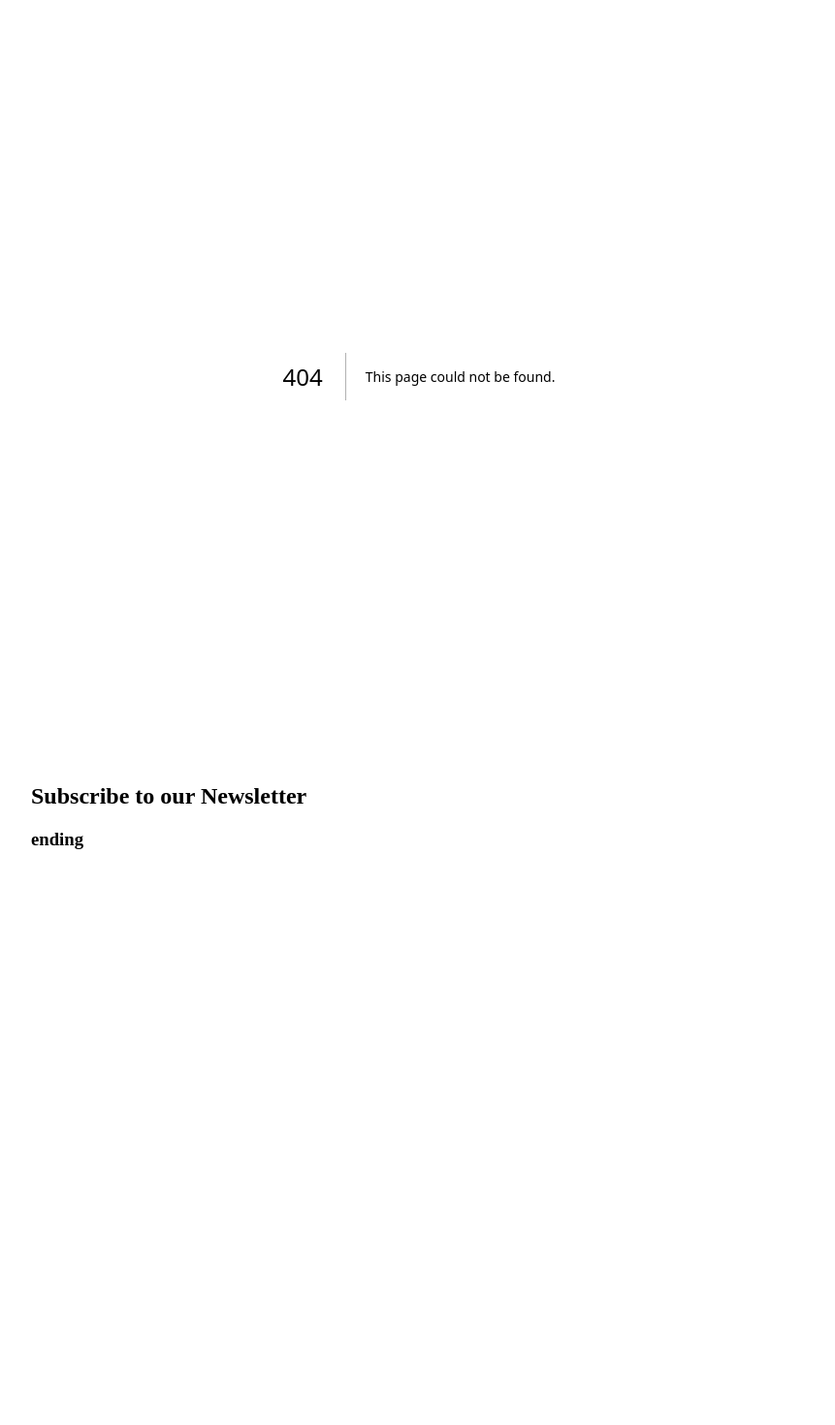
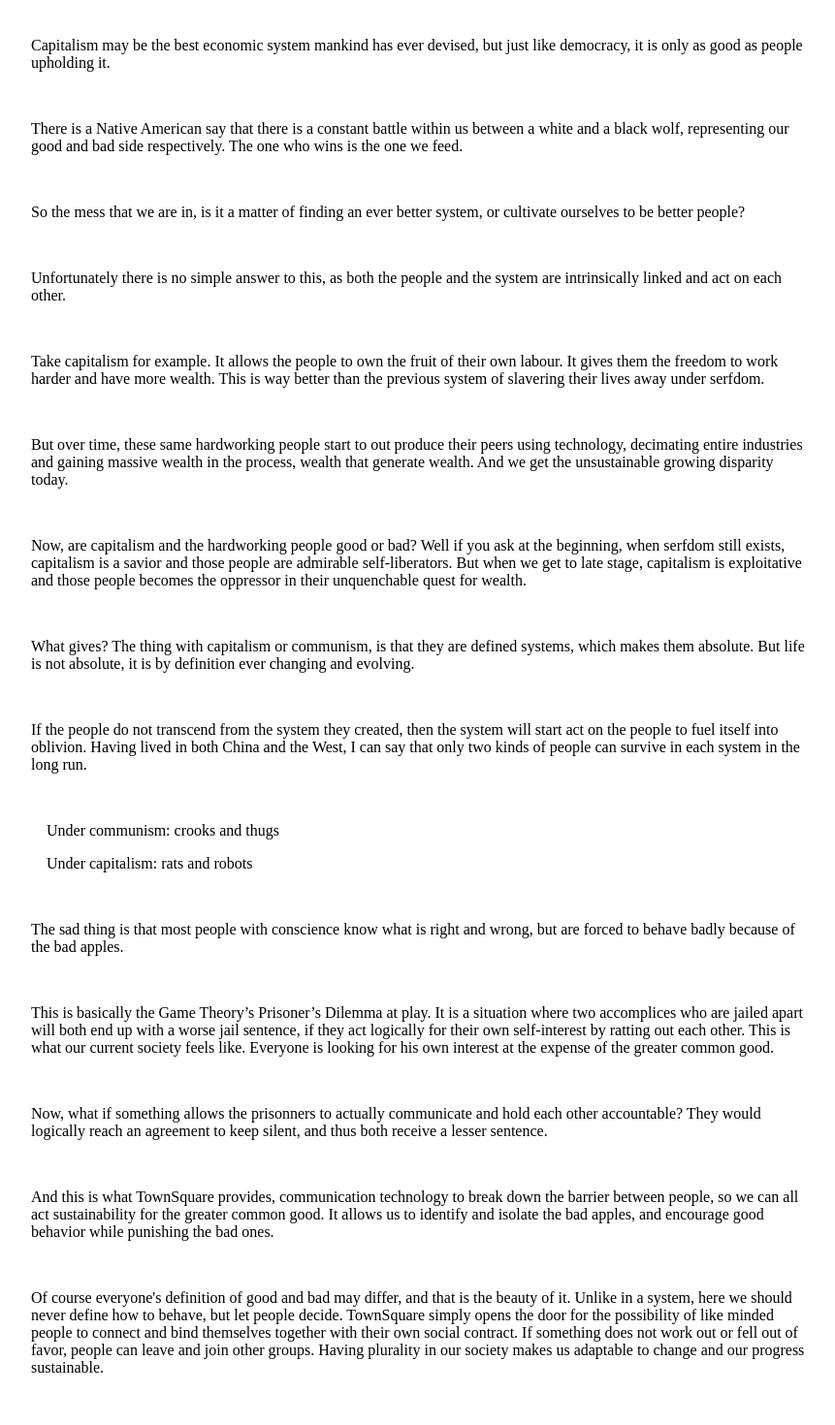
Before and after one commit to SeanVancouver/townsquare_app, a Next.js app: page /why/people in a window 1280 px wide. Before the commit this address had no page. Shown: the part 680-2150 px from the top of the page at 97% size, without its empty margins (208-1069 px from the left). Before the commit the page ends 1576 px from the top, so only its background shows below. Built offline with nearby package versions, Linux system fonts and the light colour scheme.

Commit message:
done people

```diff
--- a/app/why/humanNature/page.js
+++ /dev/null
@@ -1,12 +0,0 @@
-import WhyHeader from '@/components/why/WhyHeader'
-
-const Index = () => {
-  return (
-    <>
-      <WhyHeader />
-      <div>Human nature</div>
-    </>
-  )
-}
-
-export default Index
--- /dev/null
+++ b/app/why/people/page.js
@@ -0,0 +1,51 @@
+import Link from 'next/link';
+
+const Index = () => {
+  return (
+    <>
+      <div>
+        <p><br /></p>
+        <p>Capitalism may be the best economic system mankind has ever devised, but just like democracy, it is only as good as people upholding it.</p>
+        <p><br /></p>
+        <p>There is a Native American say that there is a constant battle within us between a white and a black wolf, representing our good and bad side respectively. The one who wins is the one we feed.</p>
+        <p><br /></p>
+        <p>So the mess that we are in, is it a matter of finding an ever better system, or cultivate ourselves to be better people?</p>
+        <p><br /></p>
+        <p>Unfortunately there is no simple answer to this, as both the people and the system are intrinsically linked and act on each other.</p>
+        <p><br /></p>
+        <p>Take capitalism for example. It allows the people to own the fruit of their own labour. It gives them the freedom to work harder and have more wealth. This is way better than the previous system of slavering their lives away under serfdom.</p>
+        <p><br /></p>
+        <p>But over time, these same hardworking people start to out produce their peers using technology, decimating entire industries and gaining massive wealth in the process, wealth that generate wealth. And we get the unsustainable growing disparity today.</p>
+        <p><br /></p>
+        <p>Now, are capitalism and the hardworking people good or bad? Well if you ask at the beginning, when serfdom still exists, capitalism is a savior and those people are admirable self-liberators. But when we get to late stage, capitalism is exploitative and those people becomes the oppressor in their unquenchable quest for wealth.</p>
+        <p><br /></p>
+        <p>What gives? The thing with capitalism or communism, is that they are defined systems, which makes them absolute. But life is not absolute, it is by definition ever changing and evolving.</p>
+        <p><br /></p>
+        <p>If the people do not transcend from the system they created, then the system will start act on the people to fuel itself into oblivion. Having lived in both China and the West, I can say that only two kinds of people can survive in each system in the long run.</p>
+        <p><br /></p>
+        <p>&nbsp; &nbsp; Under communism: crooks and thugs&nbsp;</p>
+        <p>&nbsp; &nbsp; Under capitalism: rats and robots&nbsp;</p>
+        <p><br /></p>
+        <p>The sad thing is that most people with conscience know what is right and wrong, but are forced to behave badly because of the bad apples.&nbsp;</p>
+        <p><br /></p>
+        <p>This is basically the Game Theory&rsquo;s Prisoner&rsquo;s Dilemma at play. It is a situation where two accomplices who are jailed apart will both end up with a worse jail sentence, if they act logically for their own self-interest by ratting out each other. This is what our current society feels like. Everyone is looking for his own interest at the expense of the greater common good.</p>
+        <p><br /></p>
+        <p>Now, what if something allows the prisonners to actually communicate and hold each other accountable? They would logically reach an agreement to keep silent, and thus both receive a lesser sentence.&nbsp;</p>
+        <p><br /></p>
+        <p>And this is what TownSquare provides, communication technology to break down the barrier between people, so we can all act sustainability for the greater common good. It allows us to identify and isolate the bad apples, and encourage good behavior while punishing the bad ones.&nbsp;</p>
+        <p><br /></p>
+        <p>Of course everyone&apos;s definition of good and bad may differ, and that is the beauty of it. Unlike in a system, here we should never define how to behave, but let people decide. TownSquare simply opens the door for the possibility of like minded people to connect and bind themselves together with their own social contract. If something does not work out or fell out of favor, people can leave and join other groups. Having plurality in our society makes us adaptable to change and our progress sustainable.</p>
+        <p><br /></p>
+        <p>So instead of having one single overarching system that govern the entire society, we can have a multitude of mini-systems where people within each hold themselves accountable. And this is possible thanks to the intensity of interactivity provided by TownSquare.</p>
+        <p><br /></p>
+        <p>In the long run, the constant integration of good behaviors into our society accumulates into our social capital. Remember from the beginning, how any system is only as good as the people in it? This is how we get good people.</p>
+      </div>
+
+      <div>
+        <p>Previous reason: <Link href="/why/elites">elites</Link></p>
+      </div>
+    </>
+  )
+}
+
+export default Index
--- a/components/NavBar.js
+++ b/components/NavBar.js
@@ -86,7 +86,7 @@ const NavBar = () => {
                                 <Link className={`${activeLink === "/why/bettersocialmedia" && 'bg-[aqua]'}`} onClick={() => setActiveLink("/why/bettersocialmedia")} href="/why/bettersocialmedia">2. Better social media</Link>
                                 <Link className={`${activeLink === "/why/capitalism" && 'bg-[aqua]'}`} onClick={() => setActiveLink("/why/capitalism")} href="/why/capitalism">3. Capitalism</Link>
                                 <Link className={`${activeLink === "/why/elites" && 'bg-[aqua]'}`} onClick={() => setActiveLink("/why/elites")} href="/why/elites">4. Elites</Link>
-                                <Link className={`${activeLink === "/why/humannature" && 'bg-[aqua]'}`} onClick={() => setActiveLink("/why/humannature")} href="/why/humannature">5. Human nature</Link>
+                                <Link className={`${activeLink === "/why/humannature" && 'bg-[aqua]'}`} onClick={() => setActiveLink("/why/humannature")} href="/why/people">5. People</Link>
                             </div>
                         </div>
                     )}
--- a/components/NavigationBar.js
+++ b/components/NavigationBar.js
@@ -41,7 +41,7 @@ const NavigationBar = () => {
             <Link href="/why/bettersocialmedia">Better social media</Link><p>&nbsp;|&nbsp;</p>
             <Link href="/why/elites">Elites</Link><p>&nbsp;|&nbsp;</p>
             <Link href="/why/capitalism">Capitalism</Link><p>&nbsp;|&nbsp;</p>
-            <Link href="/why/humannature">Human nature</Link>
+            <Link href="/why/people">people</Link>
           </div>
         )}
         {activeSection === 'how_timeline' && (
```
